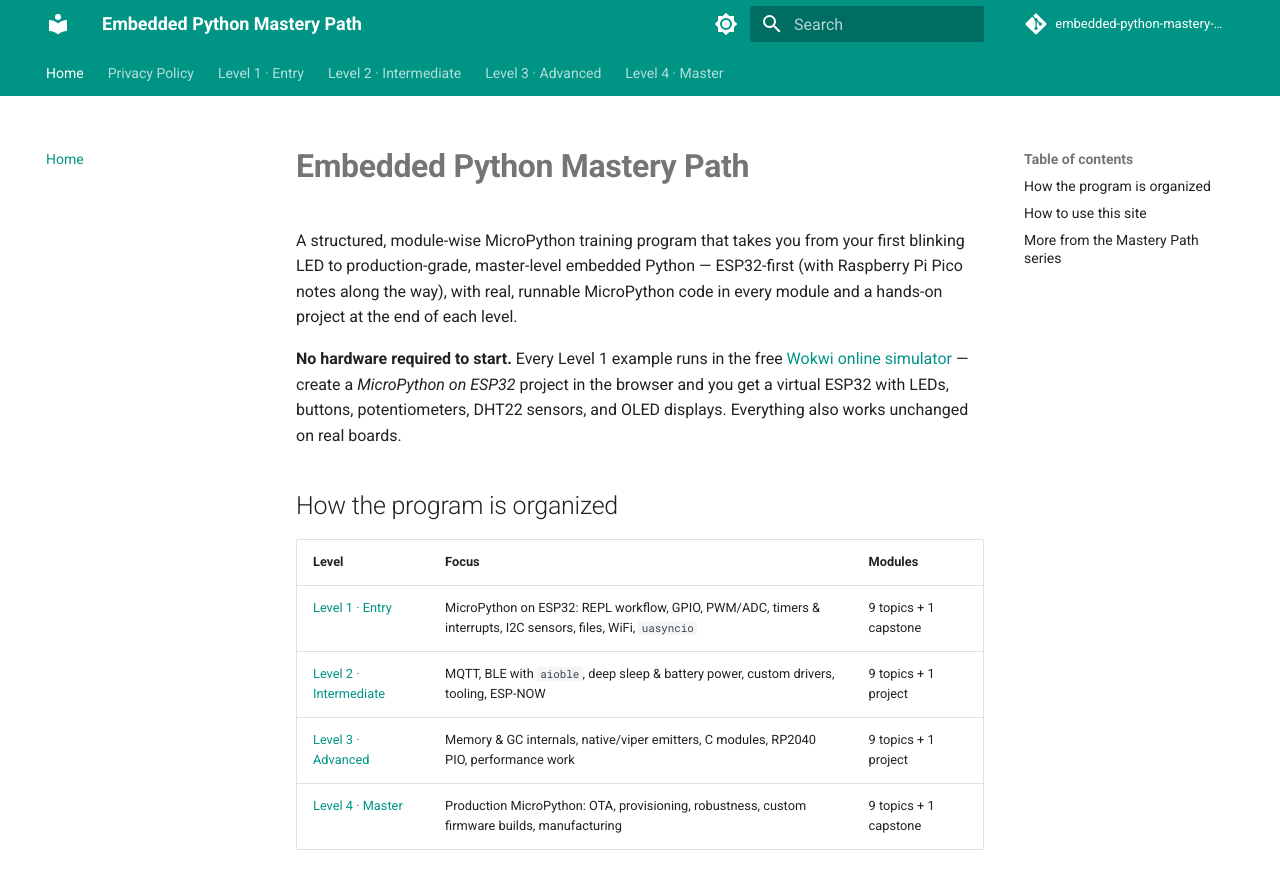
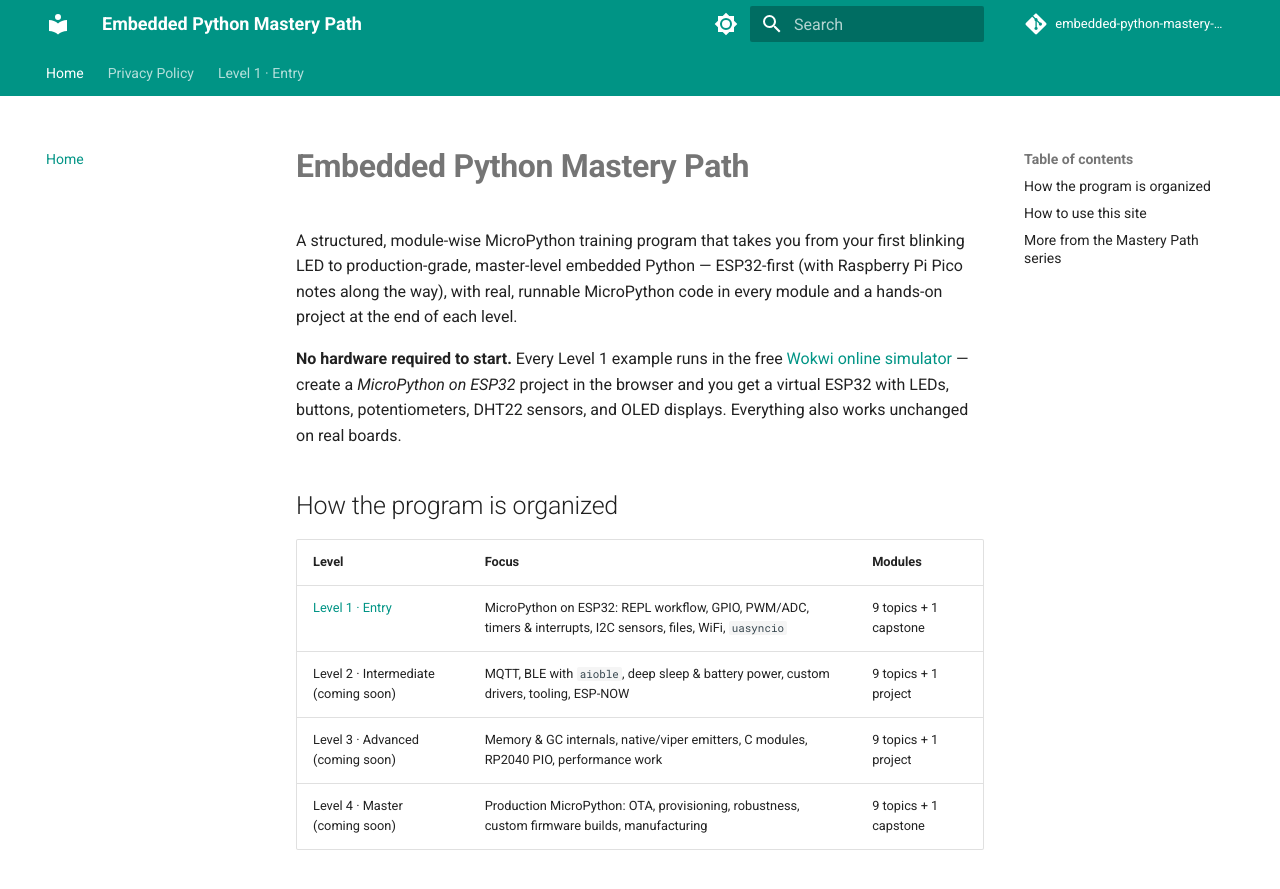
Before and after one commit to SIGILIPELLI/embedded-python-mastery-path, an MkDocs documentation site: the page built from docs/index.md, in a window 1280 px wide and 900 px high. Shown: the top 889 px of the window. Built offline with MkDocs 1.6.1 and Material for MkDocs 9.7.7, drawn with Linux system fonts in a browser that asks for light colours; comment, search, counter and statistics services are not loaded; part of the change alters nothing that is shown.

Commit message:
Hide unfinished levels from crawl surface pending content backfill
AdSense flagged the domain for 'Low value content'. Real lessons are
being written level by level; in the meantime this removes only the
still-unwritten levels from nav/sitemap/homepage (files are untouched)
so the site isn't submitting thin content to Google during the
backfill. Re-running this after a level's content is finished
automatically restores it.

Co-Authored-By: Claude Opus 5 <noreply@anthropic.com>

```diff
--- a/docs/index.md
+++ b/docs/index.md
@@ -22,9 +22,9 @@ unchanged on real boards.
 | Level | Focus | Modules |
 |-------|-------|---------|
 | [Level 1 · Entry](level-1/index.md) | MicroPython on ESP32: REPL workflow, GPIO, PWM/ADC, timers & interrupts, I2C sensors, files, WiFi, `uasyncio` | 9 topics + 1 capstone |
-| [Level 2 · Intermediate](level-2/index.md) | MQTT, BLE with `aioble`, deep sleep & battery power, custom drivers, tooling, ESP-NOW | 9 topics + 1 project |
-| [Level 3 · Advanced](level-3/index.md) | Memory & GC internals, native/viper emitters, C modules, RP2040 PIO, performance work | 9 topics + 1 project |
-| [Level 4 · Master](level-4/index.md) | Production MicroPython: OTA, provisioning, robustness, custom firmware builds, manufacturing | 9 topics + 1 capstone |
+| Level 2 · Intermediate (coming soon) | MQTT, BLE with `aioble`, deep sleep & battery power, custom drivers, tooling, ESP-NOW | 9 topics + 1 project |
+| Level 3 · Advanced (coming soon) | Memory & GC internals, native/viper emitters, C modules, RP2040 PIO, performance work | 9 topics + 1 project |
+| Level 4 · Master (coming soon) | Production MicroPython: OTA, provisioning, robustness, custom firmware builds, manufacturing | 9 topics + 1 capstone |
 
 ## How to use this site
 
--- a/mkdocs.yml
+++ b/mkdocs.yml
@@ -62,39 +62,8 @@ nav:
       - "08 · WiFi & HTTP": level-1/08-wifi-http.md
       - "09 · uasyncio Basics": level-1/09-uasyncio-basics.md
       - "10 · Capstone — WiFi Sensor Logger": level-1/10-capstone-wifi-sensor-logger.md
-  - "Level 2 · Intermediate":
-      - Overview: level-2/index.md
-      - "01 · MQTT & IoT Messaging": level-2/01-mqtt-iot-messaging.md
-      - "02 · BLE with aioble": level-2/02-ble-aioble.md
-      - "03 · Deep Sleep & Battery Power": level-2/03-deep-sleep-battery.md
-      - "04 · Writing Custom Sensor Drivers": level-2/04-custom-sensor-drivers.md
-      - "05 · mpremote & mip — Tooling Deep Dive": level-2/05-mpremote-mip-tooling.md
-      - "06 · NTP, RTC & Timekeeping": level-2/06-ntp-rtc-timekeeping.md
-      - "07 · NeoPixels, Displays & Device UI": level-2/07-neopixels-displays-ui.md
-      - "08 · ESP-NOW & Peer-to-Peer WiFi": level-2/08-espnow-peer-to-peer.md
-      - "09 · Error Handling & On-Device Logging": level-2/09-error-handling-logging.md
-      - "10 · Project — MQTT Weather Station": level-2/10-project-mqtt-weather-station.md
-  - "Level 3 · Advanced":
-      - Overview: level-3/index.md
-      - "01 · Memory Management & the Garbage Collector": level-3/01-memory-gc.md
-      - "02 · Performance Profiling & Optimization": level-3/02-performance-profiling.md
-      - "03 · Native & Viper Code Emitters": level-3/03-native-viper-emitters.md
-      - "04 · Writing C Modules for MicroPython": level-3/04-c-modules.md
-      - "05 · RP2040 PIO — Programmable I/O": level-3/05-rp2040-pio.md
-      - "06 · Advanced uasyncio Patterns": level-3/06-advanced-uasyncio.md
-      - "07 · The Inline Assembler": level-3/07-inline-assembler.md
-      - "08 · Frozen Modules & Custom Manifests": level-3/08-frozen-modules-manifests.md
-      - "09 · Threads & Dual-Core MicroPython": level-3/09-threads-dual-core.md
-      - "10 · Project — High-Speed Data Acquisition": level-3/10-project-high-speed-daq.md
-  - "Level 4 · Master":
-      - Overview: level-4/index.md
-      - "01 · Production Firmware Architecture": level-4/01-production-architecture.md
-      - "02 · OTA Updates for MicroPython Fleets": level-4/02-ota-updates-fleets.md
-      - "03 · Device Provisioning & Secrets Management": level-4/03-provisioning-secrets.md
-      - "04 · Watchdogs, Brownout & Robustness Patterns": level-4/04-watchdogs-robustness.md
-      - "05 · Custom Firmware Builds & Board Definitions": level-4/05-custom-firmware-builds.md
-      - "06 · Security Hardening — TLS & Secure Storage": level-4/06-security-hardening.md
-      - "07 · Fleet Management & Remote Monitoring": level-4/07-fleet-management.md
-      - "08 · CI, Emulation & Automated Testing": level-4/08-ci-automated-testing.md
-      - "09 · Manufacturing & Factory Test": level-4/09-manufacturing-factory-test.md
-      - "10 · Capstone — Production IoT Product": level-4/10-capstone-production-iot.md
+# --- auto-pruned stub levels (see AdSense low-value-content fix) ---
+exclude_docs: |
+  level-2/*.md
+  level-3/*.md
+  level-4/*.md
```
